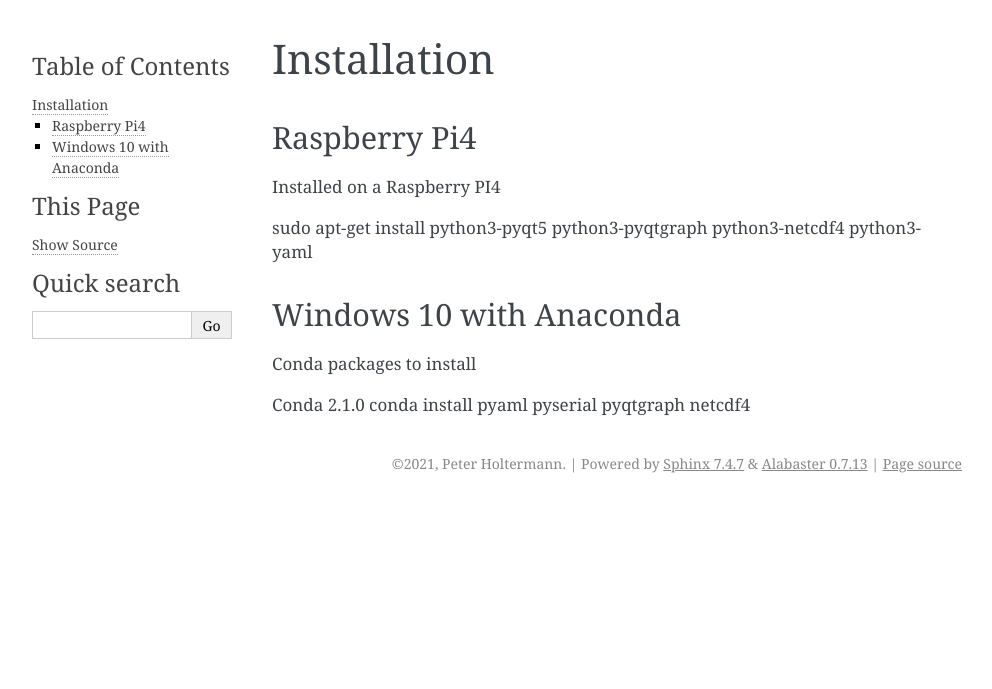
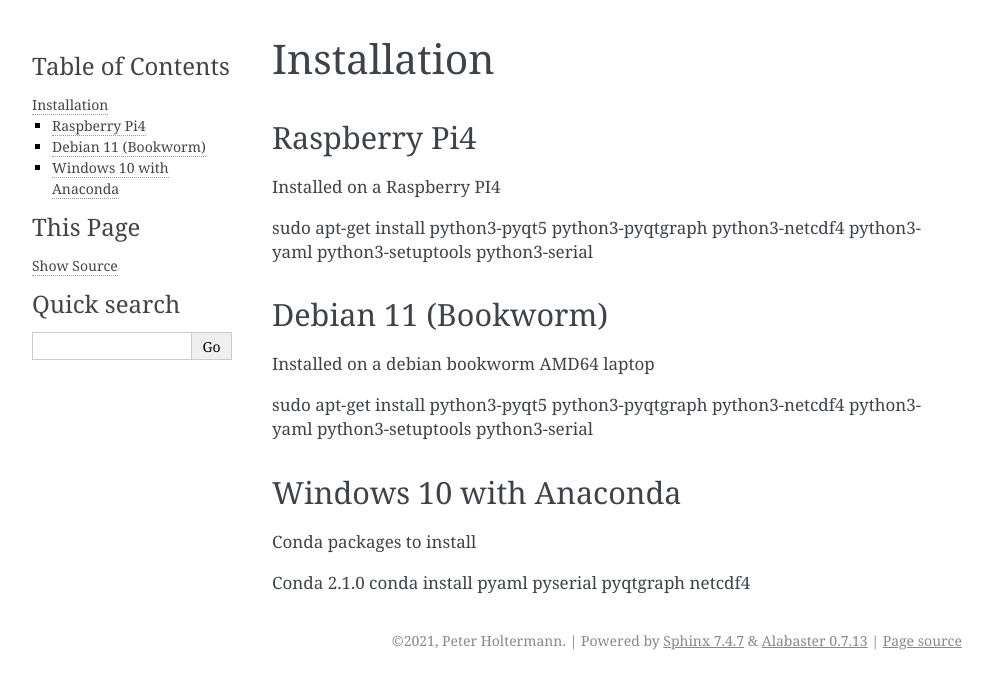
Before and after one commit to redvypr/redvypr, a Sphinx documentation site: the page built from doc/source/installation.rst, in a window 1280 px wide. Shown: the top 689 px of the page, without its empty margins (148-1140 px from the left). Built offline with Sphinx 7.4.7, drawn with Linux system fonts in a browser that asks for light colours.

Commit message:
Update installation.rst
Former-commit-id: 59bc040a5405180ce5090c853c436aed04360efd

```diff
--- a/doc/source/installation.rst
+++ b/doc/source/installation.rst
@@ -5,7 +5,13 @@ Raspberry Pi4
 ^^^^^^^^^^^^^^
 Installed on a Raspberry PI4
 
-sudo apt-get install python3-pyqt5 python3-pyqtgraph python3-netcdf4 python3-yaml
+sudo apt-get install python3-pyqt5 python3-pyqtgraph python3-netcdf4 python3-yaml python3-setuptools python3-serial
+
+Debian 11 (Bookworm)
+^^^^^^^^^^^^^^^^^^^
+Installed on a debian bookworm AMD64 laptop
+
+sudo apt-get install python3-pyqt5 python3-pyqtgraph python3-netcdf4 python3-yaml python3-setuptools python3-serial
 
 Windows 10 with Anaconda
 ^^^^^^^^^^^^^^^^^^^^^^^^
```
